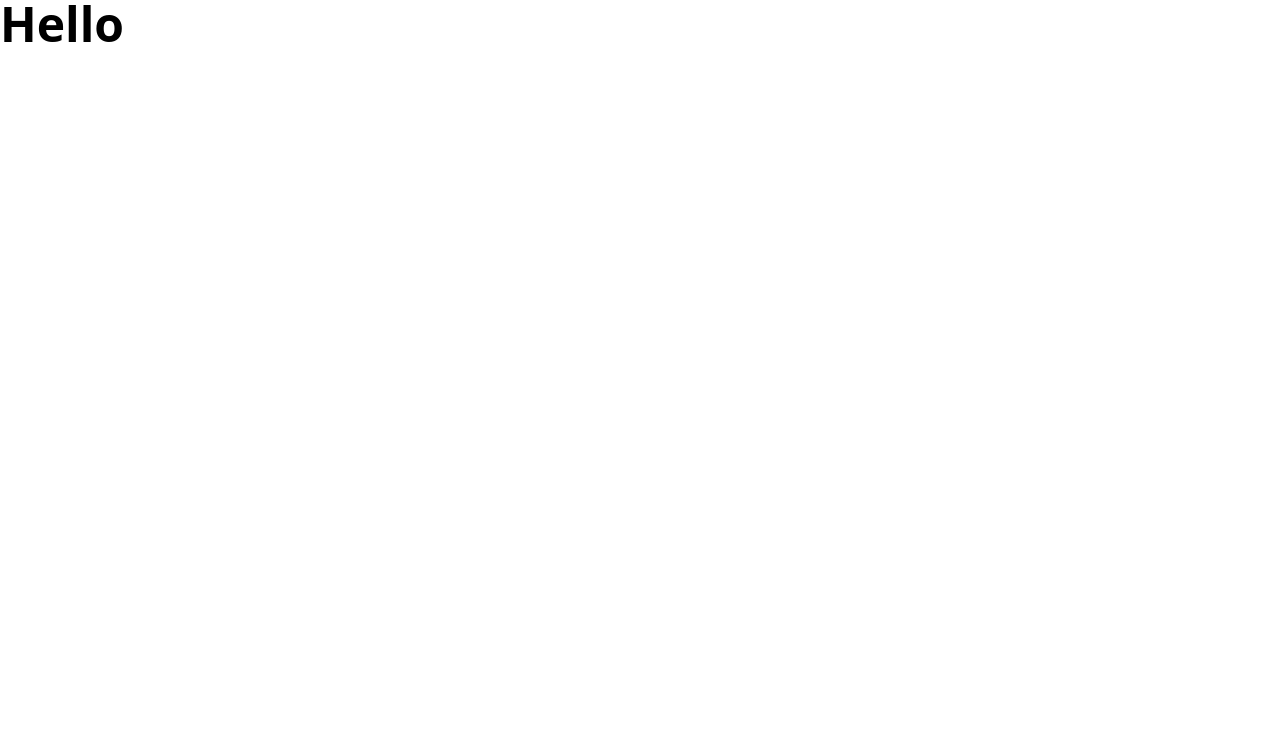
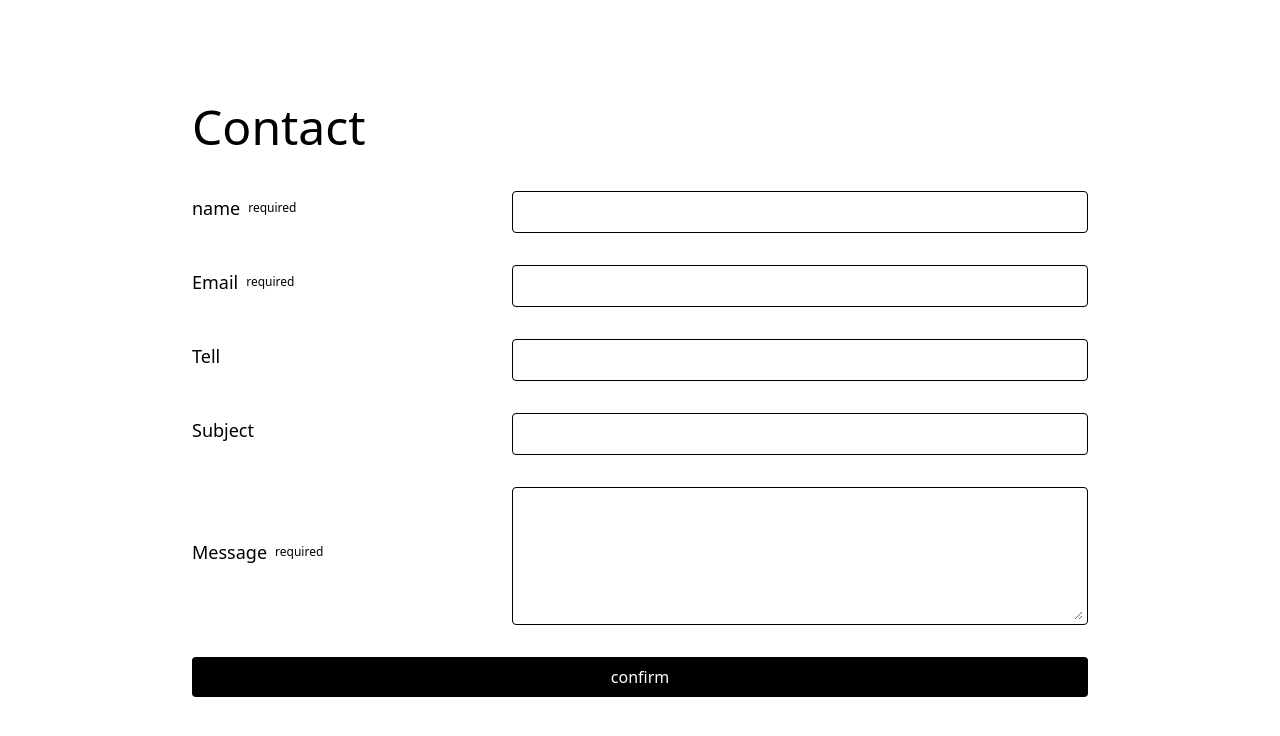
Before and after one commit to shin-coder/react-hook-zod, a Next.js app: page / in a window 1280 px wide. Shown: the top 736 px of the page. Built offline with nearby package versions, Linux system fonts and the light colour scheme.

Commit message:
お問い合わせフォームの入力画面の実装

```diff
--- a/package.json
+++ b/package.json
@@ -11,11 +11,13 @@
   },
   "dependencies": {
     "@hookform/resolvers": "^5.0.1",
+    "clsx": "^2.1.1",
     "next": "15.1.8",
     "react": "^19.1.0",
     "react-dom": "^19.1.0",
     "react-hook-form": "^7.57.0",
     "resend": "^4.5.1",
+    "tailwind-merge": "^3.3.0",
     "zod": "^3.25.28"
   },
   "devDependencies": {
--- a/src/app/globals.css
+++ b/src/app/globals.css
@@ -1,9 +1,4 @@
 @import 'tailwindcss';
-
-@theme {
-  --color-background: var(--background);
-  --color-foreground: var(--foreground);
-}
 
 /*
   The default border color has changed to `currentcolor` in Tailwind CSS v4,
@@ -13,12 +8,19 @@
   If we ever want to remove these styles, we need to add an explicit border
   color utility to any element that depends on these defaults.
 */
-@layer base {
-  *,
-  ::after,
-  ::before,
-  ::backdrop,
-  ::file-selector-button {
-    border-color: var(--color-gray-200, currentcolor);
-  }
+
+input[type='text'],
+input[type='email'],
+textarea {
+  -webkit-appearance: none;
+  appearance: none;
+  outline: none; /* フォーカス時のアウトラインを削除 */
 }
+
+input:-webkit-autofill,
+input:-webkit-autofill:hover,
+input:-webkit-autofill:focus,
+input:-webkit-autofill:active {
+  -webkit-box-shadow: 0 0 0 1000px white inset !important;
+  -webkit-text-fill-color: black !important;
+}
--- a/src/app/page.tsx
+++ b/src/app/page.tsx
@@ -1,9 +1,13 @@
 import Image from 'next/image';
+import ContactForm from '@/components/contact-form';
 
 export default function Home() {
   return (
     <>
-      <div className="text-5xl font-bold">Hello</div>
+      <div className="grid place-content-center w-full h-screen">
+        <h1 className="text-5xl mb-10">Contact</h1>
+        <ContactForm />
+      </div>
     </>
   );
 }
--- a/src/components/contact-form.tsx
+++ b/src/components/contact-form.tsx
@@ -8,7 +8,6 @@ import { z } from 'zod';
 
 export default function ContactForm() {
   const [isSubmitting, setIsSubmitting] = useState(false);
-  const [submitStatus, setSubmitStatus] = useState('');
 
   const {
     register,
@@ -21,51 +20,108 @@ export default function ContactForm() {
 
   const onSubmit = async (data: z.infer<typeof contactSchema>) => {
     setIsSubmitting(true);
-    setSubmitStatus('');
 
     try {
       console.log('送信データ:', data);
       await new Promise((resolve) => setTimeout(resolve, 1000));
-
-      setSubmitStatus('success');
       reset();
     } catch (error) {
       console.error('エラー:', error);
-      setSubmitStatus('error');
     }
   };
 
   return (
     <>
-      <form onSubmit={handleSubmit(onSubmit)}>
-        <div>
-          <input {...register('name')} type="text" />
-          {errors.name && <p className="text-red-600">{errors.name.message}</p>}
-        </div>
-
-        <div>
-          <input {...register('email')} type="email" />
-          {errors.email && (
-            <p className="text-red-600">{errors.email.message}</p>
+      <form
+        onSubmit={handleSubmit(onSubmit)}
+        className="space-y-8 w-[80vw] md:w-[70vw]"
+      >
+        <div className="md:grid md:grid-cols-[25vw_1fr] md:items-center">
+          <label className="text-base flex items-center gap-2 mb-2 md:text-lg">
+            name<small className="block text-xs">required</small>
+          </label>
+          <div className="border border-black rounded-sm p-1">
+            <input
+              {...register('name')}
+              type="text"
+              className="block w-full bg-transparent p-1"
+            />
+          </div>
+          {errors.name && (
+            <p className="text-red-600 text-xs">{errors.name.message}</p>
           )}
         </div>
 
-        <div>
-          <input {...register('subject')} type="text" />
-          {errors.subject && (
-            <p className="text-red-600">{errors.subject.message}</p>
+        <div className="md:grid md:grid-cols-[25vw_1fr] md:items-center">
+          <label className="text-base flex items-center gap-2 mb-2 md:text-lg">
+            Email<small className="block text-xs">required</small>
+          </label>
+          <div className="border border-black rounded-sm p-1">
+            <input
+              {...register('email')}
+              type="email"
+              className="block w-full p-1"
+            />
+          </div>
+          {errors.email && (
+            <p className="text-red-600 text-xs">{errors.email.message}</p>
           )}
         </div>
 
-        <div>
-          <textarea {...register('message')} rows={5} />
-          {errors.message && (
-            <p className="text-red-600">{errors.message.message}</p>
+        <div className="md:grid md:grid-cols-[25vw_1fr] md:items-center">
+          <label className="text-base flex items-center gap-2 mb-2 md:text-lg">
+            Tell
+          </label>
+          <div className="border border-black rounded-sm p-1">
+            <input
+              {...register('phone')}
+              type="tel"
+              className="block w-full p-1"
+            />
+          </div>
+          {errors.email && (
+            <p className="text-red-600 text-xs">{errors.email.message}</p>
           )}
         </div>
 
-        <button type="submit" disabled={isSubmitting}>
-          {isSubmitting ? 'sending...' : 'send'}
+        <div className="md:grid md:grid-cols-[25vw_1fr] md:items-center">
+          <label className="md:text-lg text-base flex items-center gap-2 mb-2">
+            Subject
+          </label>
+          <div className="border border-black rounded-sm p-1">
+            <input
+              {...register('subject')}
+              type="text"
+              className="block w-full p-1"
+            />
+          </div>
+          {errors.subject && (
+            <p className="text-red-600 text-xs">{errors.subject.message}</p>
+          )}
+        </div>
+
+        <div className="md:grid md:grid-cols-[25vw_1fr] md:items-center">
+          <label className="md:text-lg text-base flex items-center gap-2 mb-2">
+            Message<small className="block text-xs">required</small>
+          </label>
+          <div className="border border-black rounded-sm p-1">
+            <textarea
+              {...register('message')}
+              rows={5}
+              className=" block w-full border-none bg-transparent p-1"
+            />
+          </div>
+          {errors.message && (
+            <p className="text-red-600 text-xs">{errors.message.message}</p>
+          )}
+        </div>
+
+        <button
+          type="submit"
+          disabled={isSubmitting}
+          className="bg-black text-white w-full p-2 rounded-sm"
+        >
+          {isSubmitting ? 'send' : 'confirm'}
         </button>
       </form>
     </>
--- /dev/null
+++ b/src/lib/utils.ts
@@ -0,0 +1,6 @@
+import { type ClassValue, clsx } from 'clsx';
+import { twMerge } from 'tailwind-merge';
+
+export function cn(...inputs: ClassValue[]) {
+  return twMerge(clsx(inputs));
+}
--- a/src/lib/validation/contact.tsx
+++ b/src/lib/validation/contact.tsx
@@ -3,10 +3,21 @@ import { z } from 'zod';
 export const contactSchema = z.object({
   name: z.string().min(1, 'Name is required'),
   email: z.string().email('Please enter your correct email address'),
+  phone: z
+    .string()
+    .optional()
+    .refine((val) => {
+      if (!val || val.trim() === '') return true;
+      const cleaned = val.replace(/-/g, '');
+      return /^(0[5-9]\d{8,9}|0[1-4]\d{8,9})$/.test(cleaned);
+    }, 'Please enter your phone number in 10 or 11 digits'),
   subject: z
     .string()
-    .min(1, 'Subject line is required')
-    .max(100, 'Please enter a subject line of no more than 100 characters'),
+    .optional()
+    .refine((val) => {
+      if (!val || val.trim() === '') return true;
+      return val.trim().length >= 1 && val.trim().length <= 100;
+    }, 'Please enter a subject line between 1 and 100 characters'),
   message: z
     .string()
     .min(10, 'Please enter a message of at least 10 characters')
```
Also changed, not shown: 1 other file (tests, documents, lock files or other folders).
